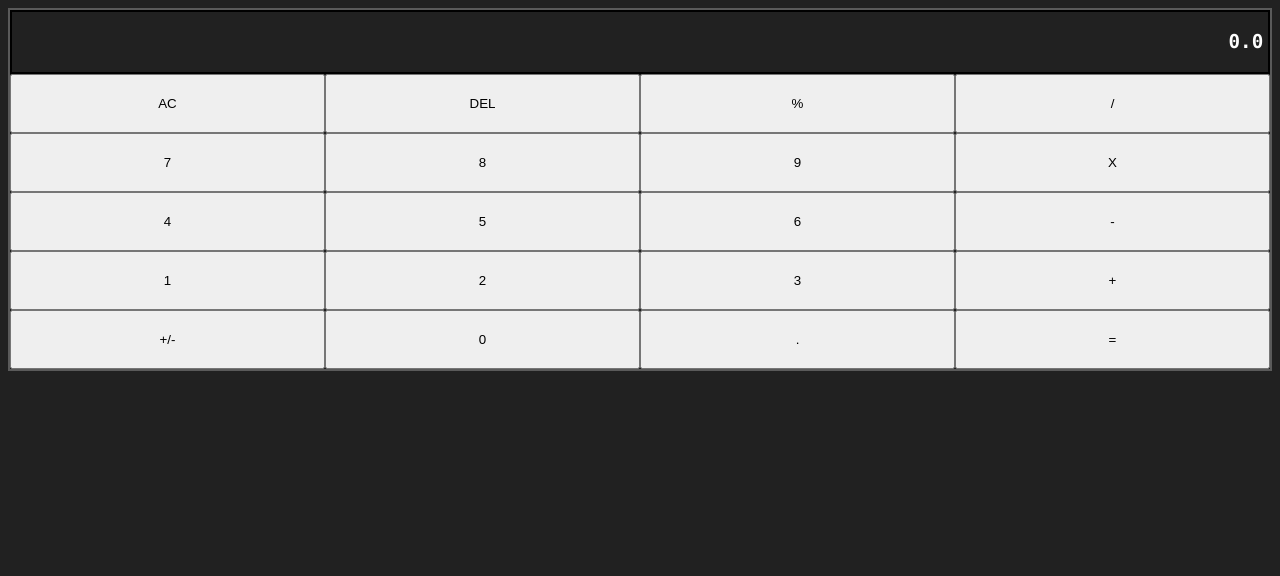
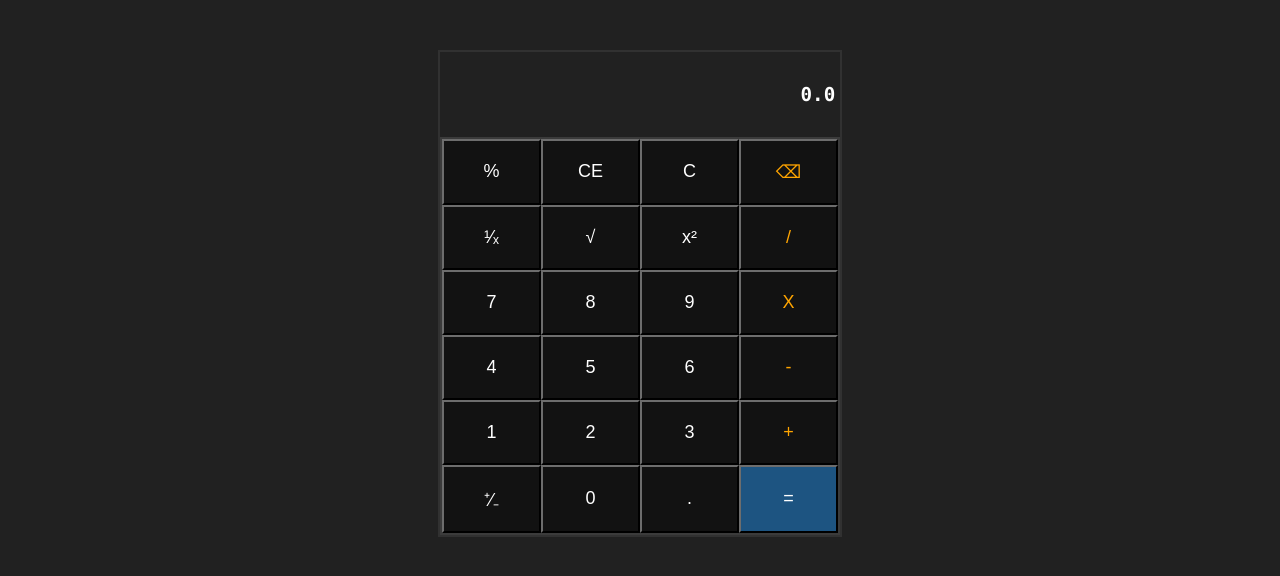
Before and after one commit to Ever-QN/calculator, a plain HTML site: page index.html in a window 1280 px wide. Drawn offline with Linux system fonts and the light colour scheme.

Commit message:
Added hover button effect Added more operation buttons Edited colors of buttons to look more aesthetic Readjusted the layout so it looks a bit better

```diff
--- a/index.html
+++ b/index.html
@@ -12,10 +12,14 @@
     <div class="container">
         <div class="display">0.0</div>
         <div class="buttons">
+            <button class="delete">⌫</button>
+            <button class="clear">C</button>
+            <button class="sqrt">CE</button>
+            <button class="percentage">%</button>
             <button class="divide">/</button>
-            <button class="percentage">%</button>
-            <button class="delete">DEL</button>
-            <button class="clear">AC</button>
+            <button class="square">x²</button>
+            <button class="sqrt">√</button>
+            <button class="inverse">¹⁄ₓ</button>
             <button class="multiply">X</button>
             <button class="digit">9</button>
             <button class="digit">8</button>
@@ -31,7 +35,7 @@
             <button class="equals">=</button>
             <button class="decimal">.</button>
             <button class="digit">0</button>
-            <button class="arithmetic-sign">+/-</button>
+            <button class="switch-sign">⁺⁄₋</button>
         </div>
     </div>
 
--- a/style.css
+++ b/style.css
@@ -3,17 +3,19 @@ body {
 }
 
 .container {
-    border: 2px solid rgb(90, 90, 90);
+    border: 2px solid rgb(49, 49, 49);
+    margin: auto;
+    max-width: 400px;
+    margin-top: 50px;
 }
 
 .display {
     display: flex;
     flex-direction: column;
-    border: 2px solid black;
     justify-content: center;
     align-items: flex-end;
     padding: 0.25em;
-    min-height: 50px;
+    min-height: 75px;
     font-size: larger;
     font-weight: bold;
     font-family: "Lucida Console", "Courier New", monospace;
@@ -23,13 +25,30 @@ body {
 .buttons {
     display: flex;
     flex-wrap: wrap;
-    /* border: 2px solid red; */
+    border: 2px solid rgb(59, 59, 59);
     flex-direction: row-reverse;
 }
 
 button {
     flex: 1 25%;
     padding: 20px;
+    color: white;
+    background-color: rgb(18, 18, 18);
+    border-color: rgb(25, 25, 25);
+    font-size: large;
+
+}
+
+button:hover {
+    filter: brightness(150%);
+}
+
+.delete, .divide, .multiply, .subtract, .add {
+    color: orange;
+}
+
+.equals {
+    background-color: rgb(29, 84, 129);
 }
 
 .buttons .digit {
```
